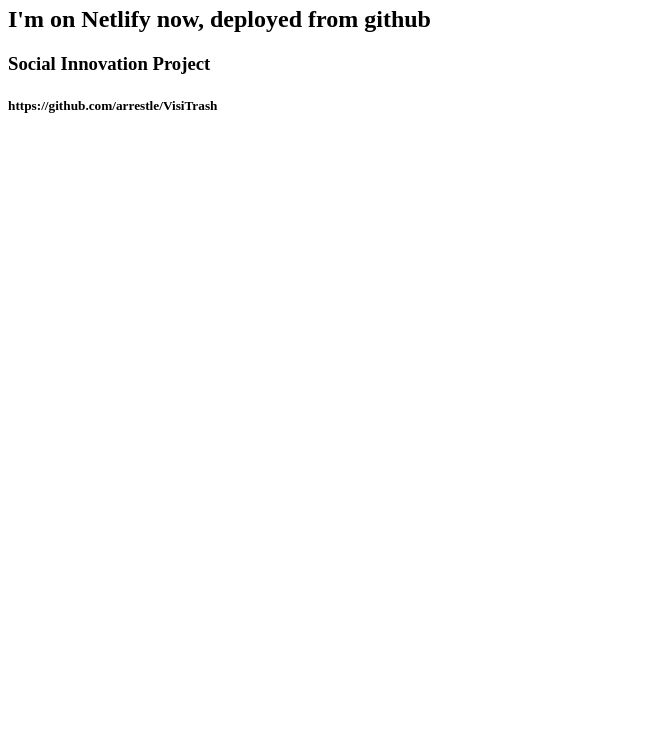
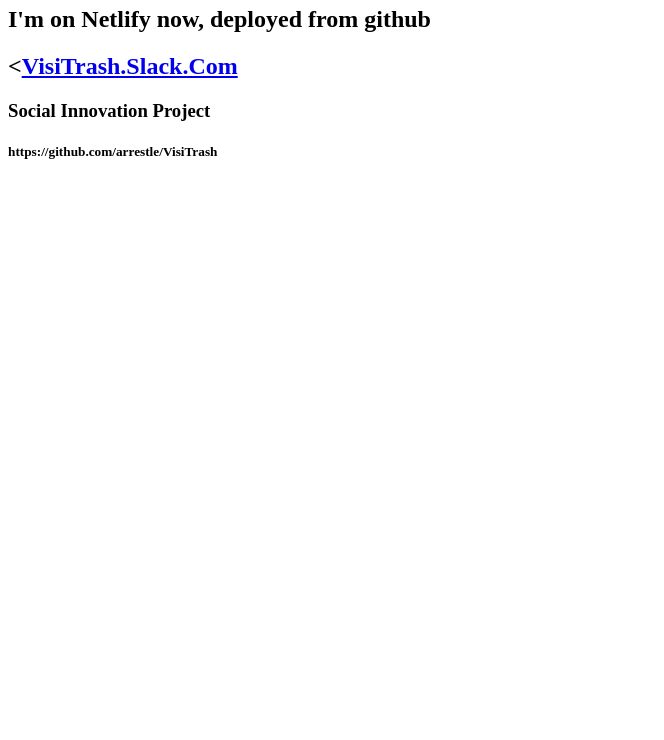
Before and after one commit to arrestle/VisiTrash, a plain HTML site: page Index.html in a window 1280 px wide. Shown: the part 60-800 px from the top of the page, without its empty margins (0-664 px from the left). Drawn offline with Linux system fonts and the light colour scheme.

Commit message:
Update Index.html

```diff
--- a/Index.html
+++ b/Index.html
@@ -5,6 +5,7 @@
 <body>
 <h1>Hello, this is VisiTrash, it's nice to meet you!</h1>
         <h2>I'm on Netlify now, deployed from github</h2>
+	<h2><<a href="https://VisiTrash.Slack.Com">VisiTrash.Slack.Com</a></h2>
 
 	<h3>Social Innovation Project</h3>
 </body>
```
